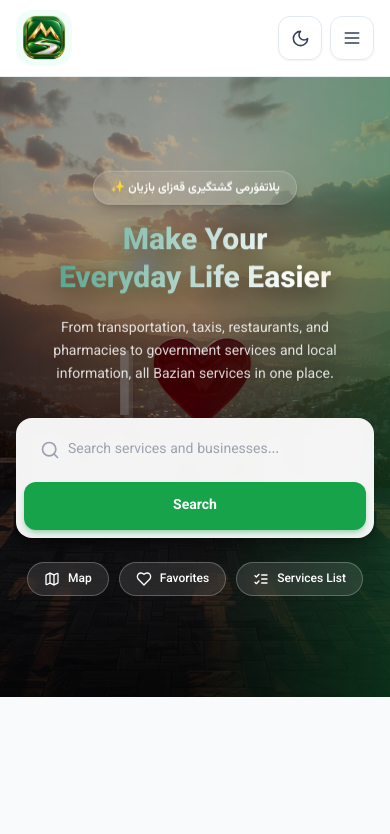
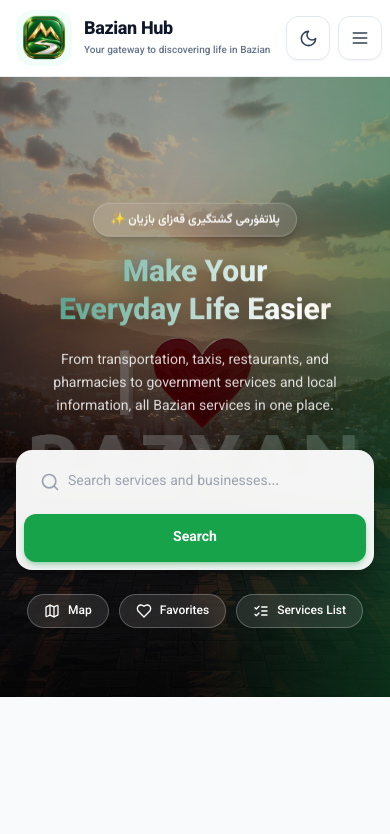
Before and after one commit to Rekan101/BazyanHub, a Next.js app: page / in a window 390 px wide. Shown: the top 834 px of the page. Built offline with nearby package versions, Linux system fonts and the light colour scheme.

Commit message:
Update website

```diff
--- a/components/Hero.tsx
+++ b/components/Hero.tsx
@@ -80,7 +80,8 @@ export default function Hero() {
         className="absolute inset-0 bg-gradient-to-l from-[#16A34A]/25 via-transparent to-transparent"
       />
 
-      <div className="relative mx-auto w-full max-w-[1440px] px-4 pb-14 pt-24 sm:px-6 lg:px-10">
+      {/* ONLY MOBILE TOP SPACING CHANGED: pt-24 → pt-32 */}
+      <div className="relative mx-auto w-full max-w-[1440px] px-4 pb-14 pt-32 sm:px-6 sm:pt-24 lg:px-10">
         <div className="mx-auto max-w-3xl text-center">
 
           {/* =====================================================
@@ -116,7 +117,11 @@ export default function Hero() {
             <motion.h1
               animate={{
                 y: [0, -5, 0, 5, 0],
-    backgroundPosition: ["0% 50%", "100% 50%", "0% 50%"],
+                backgroundPosition: [
+                  "0% 50%",
+                  "100% 50%",
+                  "0% 50%",
+                ],
               }}
               transition={{
                 y: {
@@ -203,7 +208,7 @@ export default function Hero() {
                 className={`w-full rounded-xl bg-transparent py-3.5 text-sm text-[#1F2937] outline-none placeholder:text-[#9CA3AF] dark:text-white dark:placeholder:text-slate-400 ${
                   language === "en"
                     ? "pl-11 pr-4"
-          : "pe-11 ps-4"
+                    : "pe-14 ps-10"
                 }`}
               />
             </div>
--- a/components/Navbar.tsx
+++ b/components/Navbar.tsx
@@ -260,12 +260,12 @@ export default function Navbar() {
     />
   </div>
 
+  {/* تەنها ئەم className ـە گۆڕاوە */}
   <div
     className="
-                  hidden
+      flex
       min-w-0
-                  sm:flex
-                  sm:flex-col
+      flex-col
     "
   >
     <span
--- a/lib/i18n.tsx
+++ b/lib/i18n.tsx
@@ -35,7 +35,7 @@ export const TRANSLATIONS = {
 
     heroTitle: "ژیانی ڕۆژانەت ئاسانتر بکە",
     heroDescription:
-               "هەرچی پێویستت بە بازیان هەیە لێرەیە؛ ڕێنمایی گشتی، ژمارەی بەپەلە و خزمەتگوزارییە ڕۆژانەیییەکان؛ (مارکێت، چێشتخانە، تاکسی، گەیاندن و وەستای تایبەت) لە یەک پلاتفۆرمدا.",    searchPlaceholder: "      گەڕان لە خزمەتگوزاری و بازرگانی...",
+               "هەرچیت پێویستە لە بازیان لێرە هەیە؛ ڕێنمایی گشتی، ژمارەی بەپەلە و خزمەتگوزارییە ڕۆژانەیییەکان؛ (مارکێت، چێشتخانە، تاکسی، گەیاندن و وەستای تایبەت و زیاتر هتد...) لە یەک پلاتفۆرمدا.",    searchPlaceholder: " گەڕان لە خزمەتگوزاری و بازرگانی...",
     searchAriaLabel: "گەڕان لە خزمەتگوزاری و بازرگانییەکان",
     searchButton: "گەڕان",
     map: "نەخشە",
```
Lines whose indentation alone changed are shown as unchanged.
